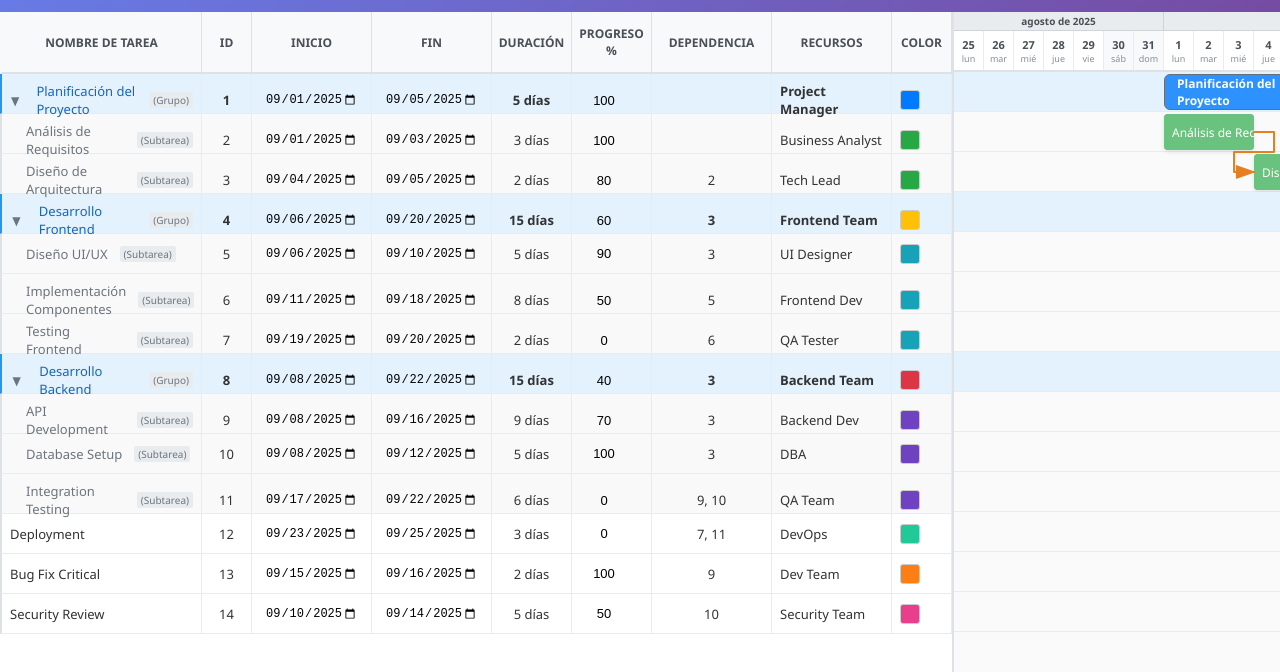
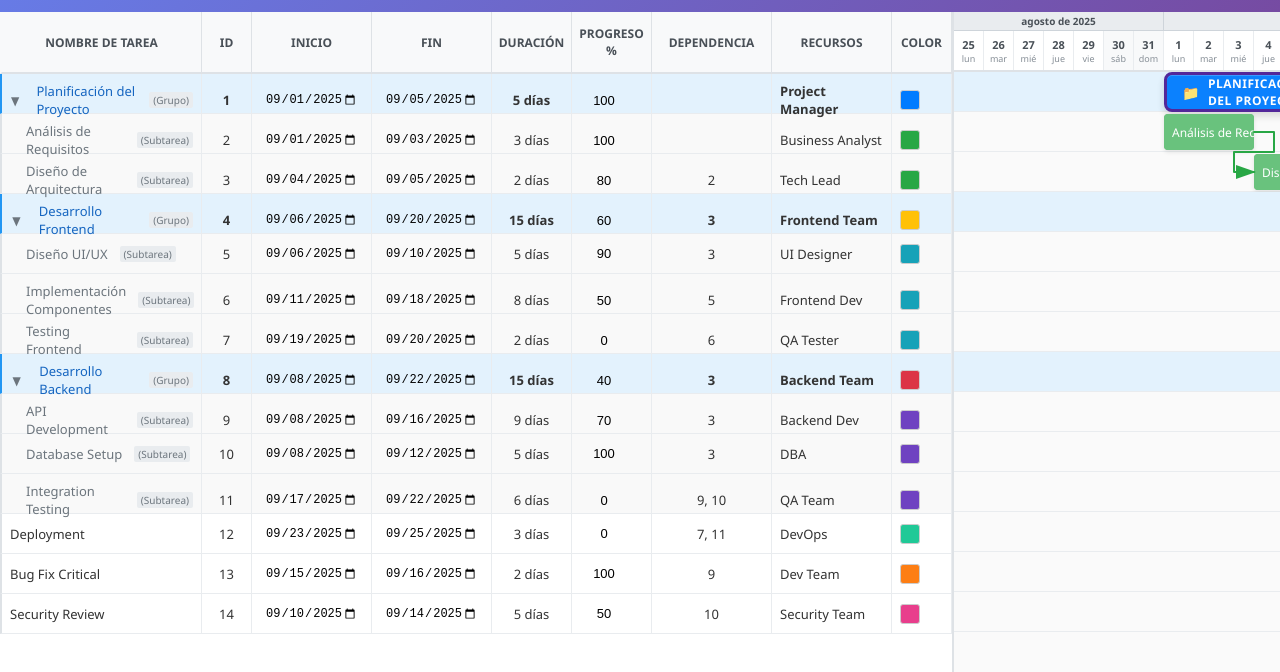
Before and after one commit to sergiocabellopacha/GanttProject, a plain HTML site: page gantt-app/index.html in a window 1280 px wide. Shown: the part 82-754 px from the top of the page. Drawn offline with Linux system fonts and the light colour scheme.

Commit message:
cambio grupos y color de dependencias

```diff
--- a/gantt-app/script.js
+++ b/gantt-app/script.js
@@ -328,7 +328,10 @@ function renderChart() {
                             pathD = `M ${fromX} ${fromY} L ${curveX1} ${fromY} L ${curveX1} ${curveY} L ${curveX2} ${curveY} L ${curveX2} ${toY} L ${toX} ${toY}`;
                         }
 
-                        svgContent += `<path d="${pathD}" class="dependency-line" />`;
+                        // Usar el color de la tarea dependiente (origen) para la línea
+                        const dependencyColor = depTask.color || '#e67e22';
+                        const markerId = `arrowhead-${depTask.id}`;
+                        svgContent += `<path d="${pathD}" class="dependency-line" stroke="${dependencyColor}" marker-end="url(#${markerId})" />`;
                     }
                 }
             });
@@ -341,6 +344,18 @@ function renderChart() {
         return !parentCollapsed;
     });
 
+    // Generar marcadores dinámicos para cada tarea
+    let markerDefs = '';
+    ganttData.tasks.forEach(task => {
+        const color = task.color || '#e67e22';
+        markerDefs += `
+            <marker id="arrowhead-${task.id}" markerWidth="10" markerHeight="7"
+                    refX="9" refY="3.5" orient="auto">
+                <polygon points="0 0, 10 3.5, 0 7" fill="${color}" />
+            </marker>
+        `;
+    });
+
     // Calcular el ancho total exacto (igual que en timeline)
     const totalWidth = totalDays * dayWidth;
 
@@ -348,10 +363,7 @@ function renderChart() {
         ${html}
         <svg class="gantt-svg" style="width: ${totalWidth}px; height: ${visibleTasks.length * 40}px;">
             <defs>
-                <marker id="arrowhead" markerWidth="10" markerHeight="7"
-                        refX="9" refY="3.5" orient="auto">
-                    <polygon points="0 0, 10 3.5, 0 7" class="dependency-arrow" />
-                </marker>
+                ${markerDefs}
             </defs>
             ${svgContent}
         </svg>
@@ -743,7 +755,10 @@ function updateDependencyLines() {
                             pathD = `M ${fromX} ${fromY} L ${curveX1} ${fromY} L ${curveX1} ${curveY} L ${curveX2} ${curveY} L ${curveX2} ${toY} L ${toX} ${toY}`;
                         }
 
-                        svgContent += `<path d="${pathD}" class="dependency-line" />`;
+                        // Usar el color de la tarea dependiente (origen) para la línea
+                        const dependencyColor = depTask.color || '#e67e22';
+                        const markerId = `arrowhead-${depTask.id}`;
+                        svgContent += `<path d="${pathD}" class="dependency-line" stroke="${dependencyColor}" marker-end="url(#${markerId})" />`;
                     }
                 }
             });
@@ -753,6 +768,26 @@ function updateDependencyLines() {
     // Actualizar solo el contenido de paths del SVG
     const paths = svg.querySelectorAll('path.dependency-line');
     paths.forEach(path => path.remove());
+
+    // Actualizar marcadores dinámicos
+    const existingDefs = svg.querySelector('defs');
+    if (existingDefs) {
+        // Limpiar marcadores existentes
+        const existingMarkers = existingDefs.querySelectorAll('marker[id^="arrowhead-"]');
+        existingMarkers.forEach(marker => marker.remove());
+
+        // Generar nuevos marcadores para cada tarea
+        ganttData.tasks.forEach(task => {
+            const color = task.color || '#e67e22';
+            const markerHTML = `
+                <marker id="arrowhead-${task.id}" markerWidth="10" markerHeight="7"
+                        refX="9" refY="3.5" orient="auto">
+                    <polygon points="0 0, 10 3.5, 0 7" fill="${color}" />
+                </marker>
+            `;
+            existingDefs.insertAdjacentHTML('beforeend', markerHTML);
+        });
+    }
 
     if (svgContent) {
         svg.insertAdjacentHTML('beforeend', svgContent);
--- a/gantt-app/styles.css
+++ b/gantt-app/styles.css
@@ -640,18 +640,69 @@ body.dragging {
 
 .group-bar {
     position: absolute;
-    height: 36px;
-    top: 2px;
-    border-radius: 6px;
-    background: linear-gradient(135deg, #6c757d, #495057);
+    height: 40px;
+    top: 0px;
+    border-radius: 8px;
+    background:
+        repeating-linear-gradient(
+            45deg,
+            rgba(255,255,255,0.1) 0px,
+            rgba(255,255,255,0.1) 8px,
+            transparent 8px,
+            transparent 16px
+        ),
+        linear-gradient(135deg, #6f42c1, #5a2d91);
     color: #fff;
     display: flex;
     align-items: center;
-    padding: 0 12px;
-    font-weight: 600;
+    padding: 0 15px;
+    font-weight: 700;
     font-size: 12px;
-    opacity: 0.8;
-    border: 1px solid #495057;
+    text-transform: uppercase;
+    letter-spacing: 0.5px;
+    opacity: 0.95;
+    border: 3px solid #4c1d95;
+    box-shadow:
+        0 4px 8px rgba(0,0,0,0.15),
+        inset 0 1px 0 rgba(255,255,255,0.2);
+    position: relative;
+    overflow: hidden;
+    cursor: pointer;
+    transition: all 0.3s ease;
+}
+
+.group-bar::before {
+    content: "📁";
+    margin-right: 8px;
+    font-size: 14px;
+}
+
+.group-bar::after {
+    content: "";
+    position: absolute;
+    top: 0;
+    left: -100%;
+    width: 100%;
+    height: 100%;
+    background: linear-gradient(
+        90deg,
+        transparent,
+        rgba(255,255,255,0.3),
+        transparent
+    );
+    transition: left 0.5s ease;
+}
+
+.group-bar:hover {
+    transform: translateY(-2px);
+    box-shadow:
+        0 6px 12px rgba(0,0,0,0.2),
+        inset 0 1px 0 rgba(255,255,255,0.3);
+    border-color: #3d1a78;
+}
+
+.group-bar:hover::after {
+    left: 100%;
 }
 
 /* Dependencies */
@@ -666,16 +717,10 @@ body.dragging {
 }
 
 .dependency-line {
-    stroke: #e67e22;
     stroke-width: 2;
     fill: none;
-    marker-end: url(#arrowhead);
     stroke-linecap: round;
     stroke-linejoin: round;
-}
-
-.dependency-arrow {
-    fill: #e67e22;
 }
 
 /* Modal */
```
